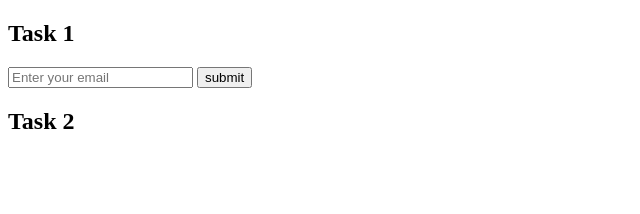
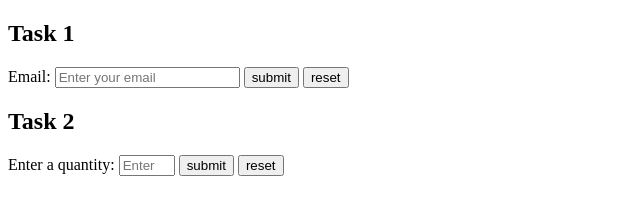
Before and after one commit to SmittyDeuce/html_forms, a plain HTML site: page index.html in a window 1280 px wide. Shown: the whole page, without its empty margins (0-640 px from the left). Drawn offline with Linux system fonts and the light colour scheme.

Commit message:
completed task2

```diff
--- a/index.html
+++ b/index.html
@@ -8,14 +8,18 @@
 <body>
     <h2>Task 1</h2>
     <form>
+        <label for="email">Email:</label>
         <input type="email" name="email" id="email" placeholder="Enter your email" required>
-        <label for="email"></label>
         <button type="submit">submit</button>
+        <button type="reset">reset</button>
     </form>
 
     <h2>Task 2</h2>
     <form>
-
+        <label for="number">Enter a quantity:</label>
+        <input type="number" name="number" id="number" placeholder="Enter a number" min="0" max="50" step="1">
+        <button type="submit">submit</button>
+        <button type="reset">reset</button>
     </form>
 </body>
 </html>
```
